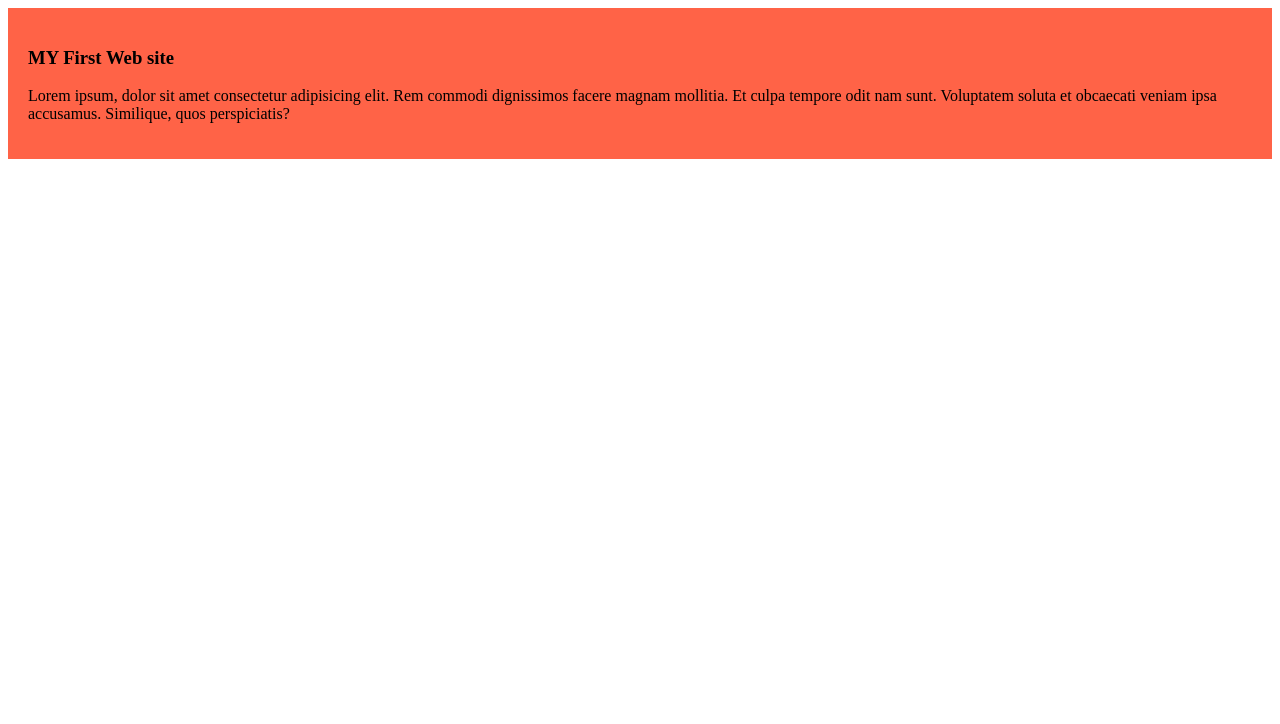
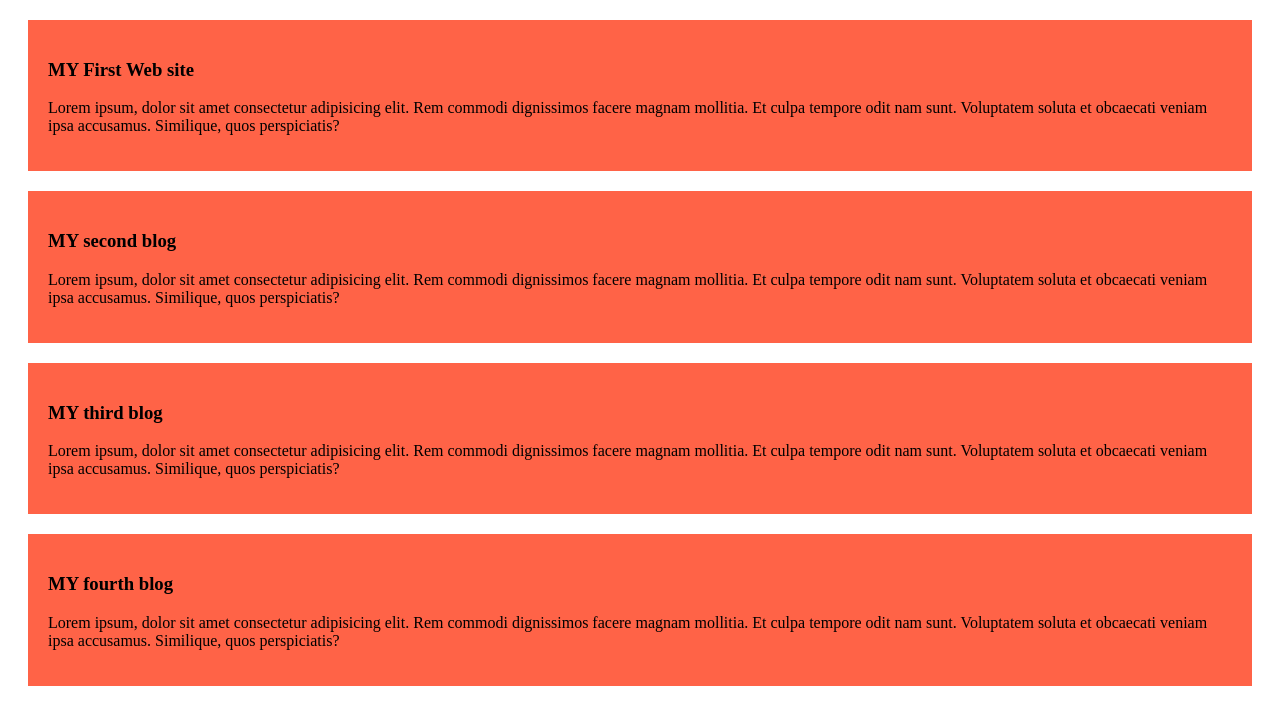
Before and after one commit to ornab610/my-simple-website, a plain HTML site: page index.html in a window 1280 px wide. Drawn offline with Linux system fonts and the light colour scheme.

Commit message:
added my first,second,third,fourth blog

```diff
--- a/index.html
+++ b/index.html
@@ -15,6 +15,24 @@
             culpa tempore odit nam sunt. Voluptatem soluta et obcaecati veniam ipsa accusamus. Similique, quos
             perspiciatis?</p>
     </dIv>
+    <dIv>
+        <H3>MY second blog </H3>
+        <p>Lorem ipsum, dolor sit amet consectetur adipisicing elit. Rem commodi dignissimos facere magnam mollitia. Et
+            culpa tempore odit nam sunt. Voluptatem soluta et obcaecati veniam ipsa accusamus. Similique, quos
+            perspiciatis?</p>
+    </dIv>
+    <dIv>
+        <H3>MY third blog </H3>
+        <p>Lorem ipsum, dolor sit amet consectetur adipisicing elit. Rem commodi dignissimos facere magnam mollitia. Et
+            culpa tempore odit nam sunt. Voluptatem soluta et obcaecati veniam ipsa accusamus. Similique, quos
+            perspiciatis?</p>
+    </dIv>
+    <dIv>
+        <H3>MY fourth blog </H3>
+        <p>Lorem ipsum, dolor sit amet consectetur adipisicing elit. Rem commodi dignissimos facere magnam mollitia. Et
+            culpa tempore odit nam sunt. Voluptatem soluta et obcaecati veniam ipsa accusamus. Similique, quos
+            perspiciatis?</p>
+    </dIv>
 </body>
 
 </html>
--- a/style/blog.css
+++ b/style/blog.css
@@ -1,4 +1,7 @@
 div {
     background-color: tomato;
     padding: 20px;
+    margin: 20px;
+    border: 10px;
+
 }
```
